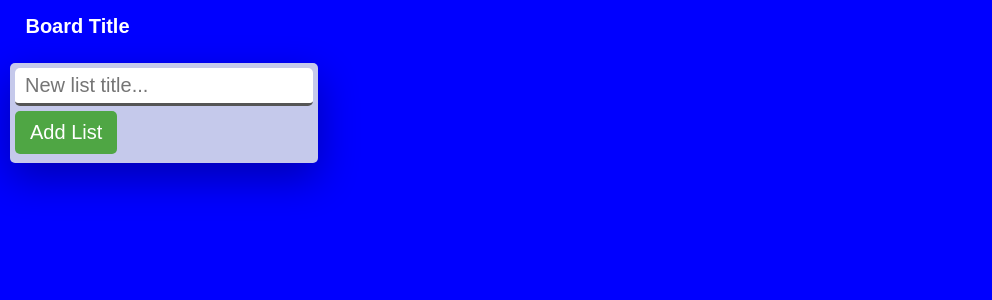
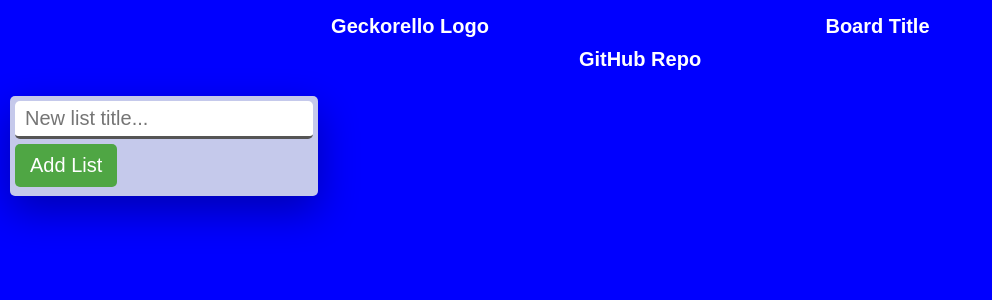
Before and after one commit to darrylgit/v11-geckos-team-03, a React (Create React App) app: page / in a window 1280 px wide. Shown: the top 300 px of the page, without its empty margins (0-992 px from the left). Built offline with nearby package versions, Linux system fonts and the light colour scheme.

Commit message:
Add prototypes of other nav bar components

```diff
--- a/src/components/navbar/BoardTitle.js
+++ b/src/components/navbar/BoardTitle.js
@@ -94,7 +94,6 @@ class BoardTitle extends Component {
 
   render() {
     return (
-      <div className="navbar__title">
       <input
         className="navbar__input"
         value={this.state.inputText}
@@ -105,7 +104,6 @@ class BoardTitle extends Component {
         onMouseOver={this.onMouseOverHandler}
         onMouseOut={this.onMouseOutHandler}
       ></input>
-      </div>
     );
   }
 }
--- /dev/null
+++ b/src/components/navbar/Logo.js
@@ -0,0 +1,11 @@
+import React from "react";
+
+const logo = () => {
+  return (
+    <div className="logo navbar__logo">
+      <h1>Geckorello Logo</h1>
+    </div>
+  );
+};
+
+export default logo;
--- a/src/components/navbar/NavBar.js
+++ b/src/components/navbar/NavBar.js
@@ -1,6 +1,8 @@
 import React, { Component } from "react";
 
 import BoardTitle from "./BoardTitle";
+import Logo from "./Logo";
+import ProjectLink from "./ProjectLink";
 
 import "../../index.css";
 
@@ -8,8 +10,9 @@ class NavBar extends Component {
   render() {
     return (
       <div className="navbar">
+        <Logo />
         <BoardTitle />
-        {/* <div className="logo">Geckrello</div> */}
+        <ProjectLink />
         {/* <div className="repo-link">Project Repo</div> */}
         {/* 'page-menu' will be a component */}
         {/* <div className="page-menu">Menu</div> */}
--- /dev/null
+++ b/src/components/navbar/ProjectLink.js
@@ -0,0 +1,11 @@
+import React from "react";
+
+const projectLink = () => {
+  return (
+    <div className="project-link navbar__projectlink">
+      <h1>GitHub Repo</h1>
+    </div>
+  );
+};
+
+export default projectLink;
--- a/src/index.css
+++ b/src/index.css
@@ -145,8 +145,15 @@ body {
 .navbar {
   display: flex;
   flex-direction: row;
-  padding: 1rem;
-  font-size: 2em; }
+  flex-wrap: wrap;
+  padding: 1rem; }
+  .navbar__logo {
+    width: 100vh;
+    padding: 5px 0;
+    box-sizing: border-box;
+    font-weight: bold;
+    color: white;
+    text-align: center; }
   .navbar__input {
     width: 100%;
     padding: 5px 0;
@@ -164,3 +171,10 @@ body {
     color: #333; }
   .navbar__input--hover {
     background-color: #00a2ff; }
+  .navbar__projectlink {
+    width: 100%;
+    padding: 5px 0;
+    box-sizing: border-box;
+    font-weight: bold;
+    color: white;
+    text-align: center; }
--- a/src/sass/components/_navbar.scss
+++ b/src/sass/components/_navbar.scss
@@ -1,10 +1,16 @@
 .navbar {
   display: flex;
   flex-direction: row;
+  flex-wrap: wrap;
   padding: 1rem;
-  font-size: 2em;
 
-  &__title {
+  &__logo {
+    width: 100vh;
+    padding: 5px 0;
+    box-sizing: border-box;
+    font-weight: bold;
+    color: white;
+    text-align: center;
   }
 
   &__input {
@@ -29,4 +35,13 @@
   &__input--hover {
     background-color: $body-background-light;
   }
+
+  &__projectlink {
+    width: 100%;
+    padding: 5px 0;
+    box-sizing: border-box;
+    font-weight: bold;
+    color: white;
+    text-align: center;
+  }
 }
```
Lines whose indentation alone changed are shown as unchanged.
